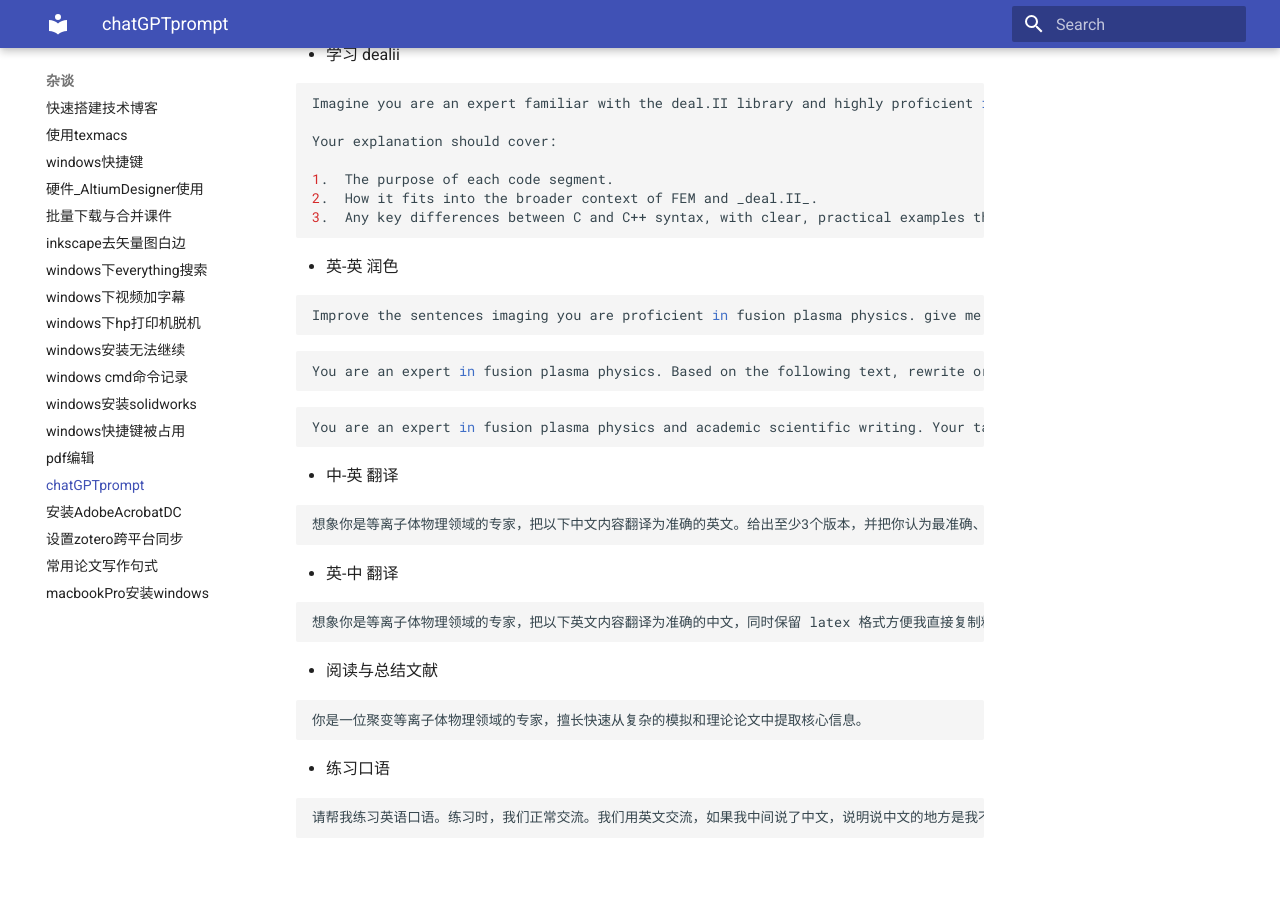
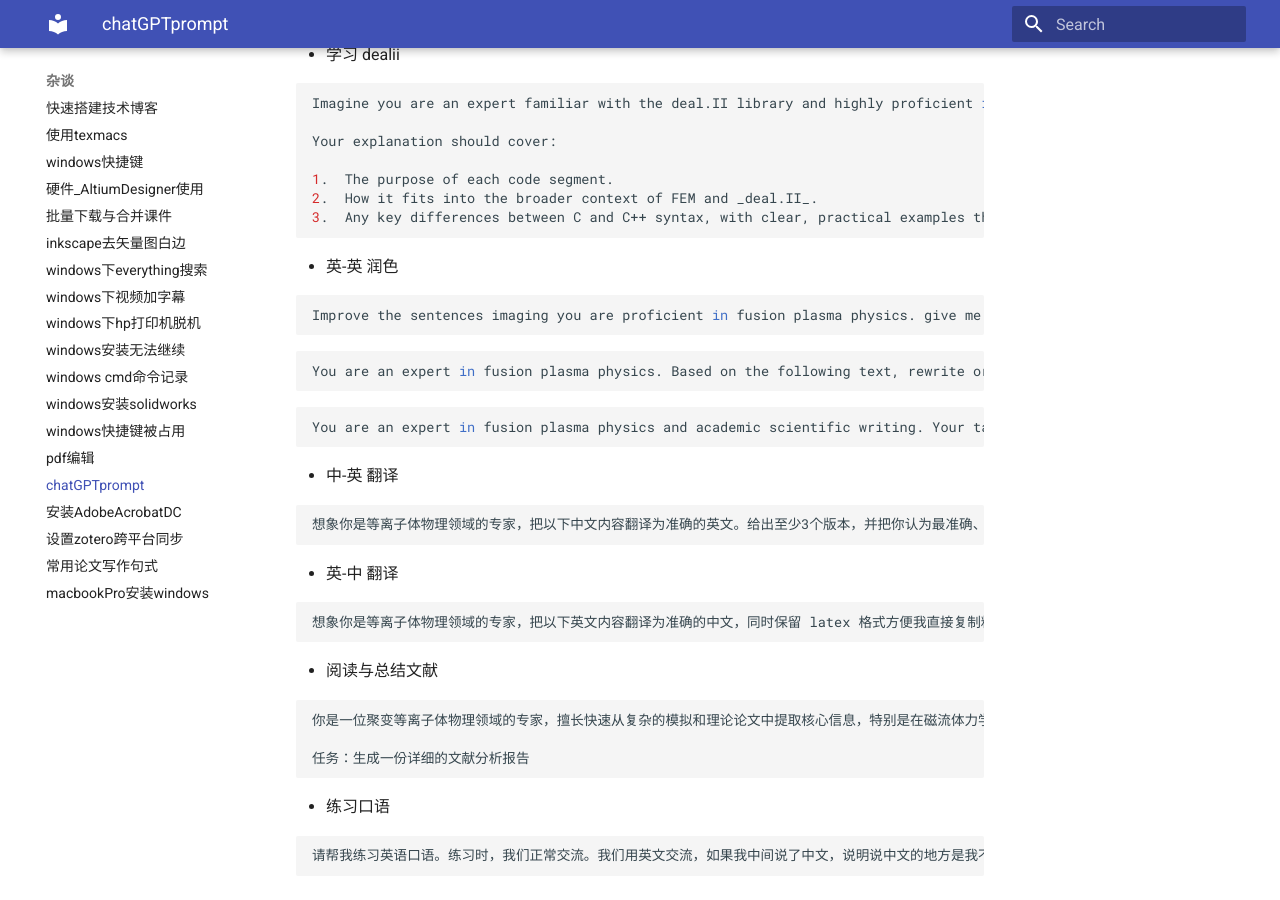
Before and after one commit to ymma98/technotes, an MkDocs documentation site: the page built from docs/杂谈/chatGPT_prompt.md, in a window 1280 px wide and 900 px high, scrolled down 546 px. Built offline with MkDocs 1.6.1 and Material for MkDocs 9.7.7, drawn with Linux system fonts in a browser that asks for light colours; before the commit the page ends 1408 px from its top, so only the background shows below that.

Commit message:
docs/杂谈/chatGPT_prompt.md updated from https://stackedit.cn/

````diff
--- a/docs/杂谈/chatGPT_prompt.md
+++ b/docs/杂谈/chatGPT_prompt.md
@@ -58,7 +58,11 @@ You are an expert in fusion plasma physics and academic scientific writing. Your
 * 阅读与总结文献
 
 ```bash
-你是一位聚变等离子体物理领域的专家，擅长快速从复杂的模拟和理论论文中提取核心信息。
+你是一位聚变等离子体物理领域的专家，擅长快速从复杂的模拟和理论论文中提取核心信息，特别是在磁流体力学（MHD）方面具有20年经验的资深研究员。你的任务是帮我深入理解并总结这篇论文。
+
+任务：生成一份详细的文献分析报告
+
+
 ```
 
 * 练习口语
````
Also changed, not shown: other parts of docs/杂谈/chatGPT_prompt.md (+1 -1 lines).
